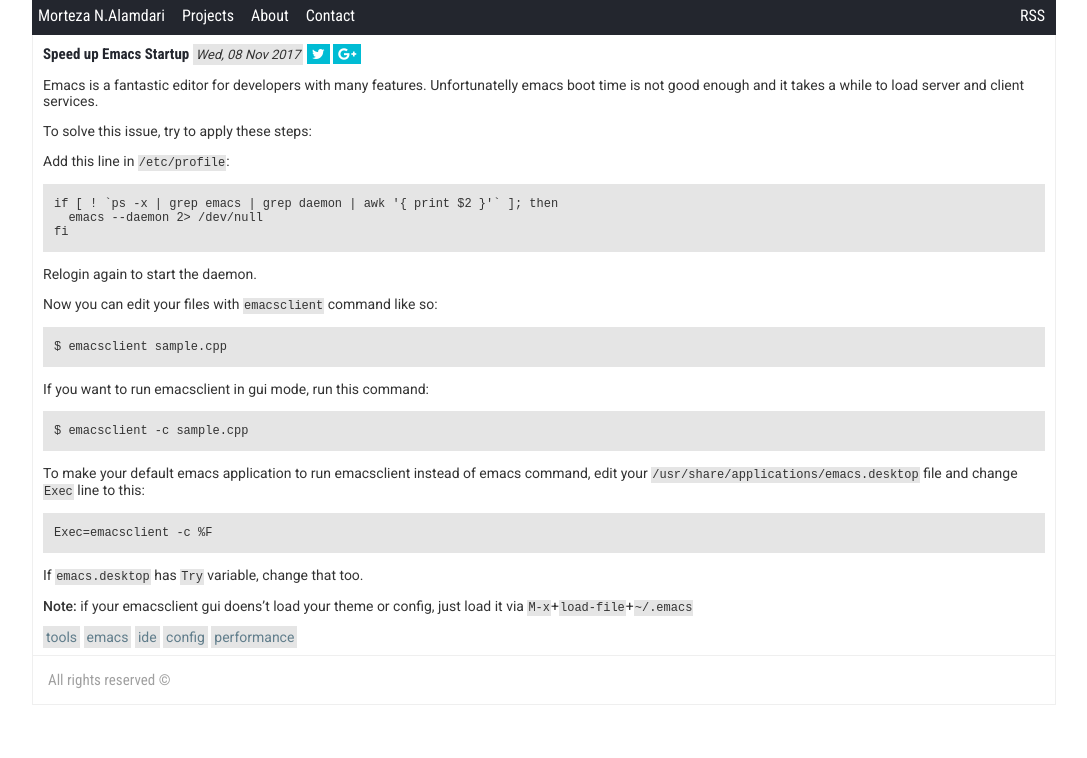
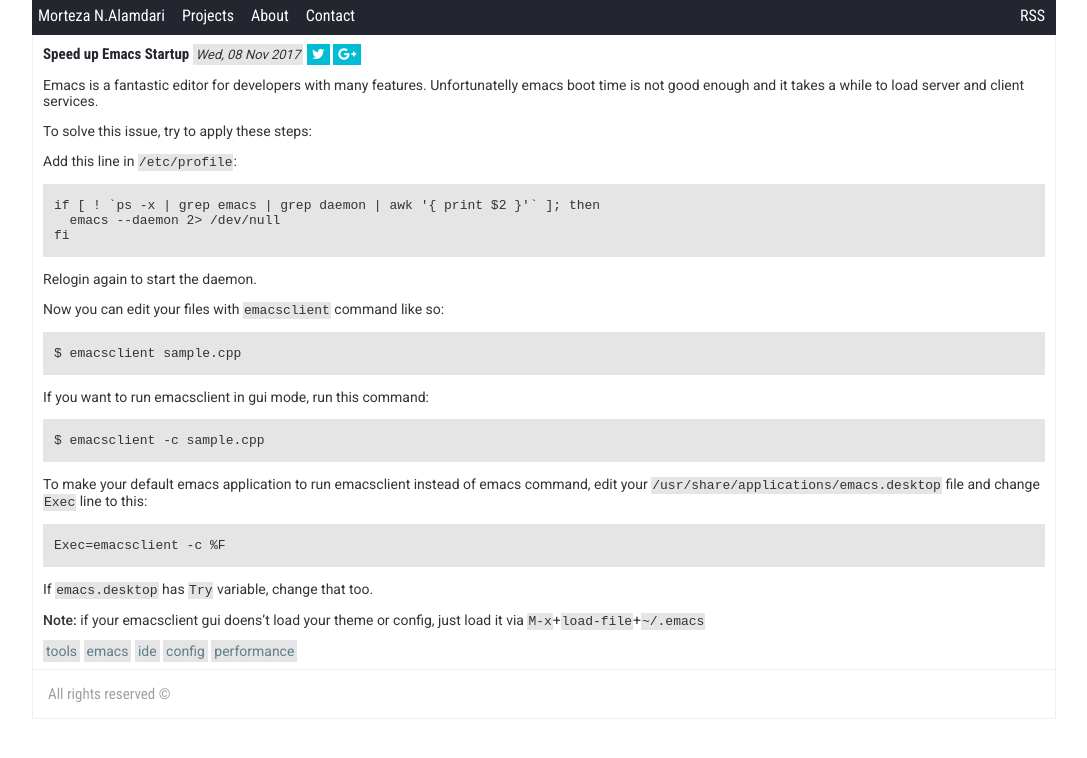
Before and after one commit to Mortezaipo/stage, a Jekyll site: the page built from _posts/2017-11-08-speed-up-emacs-startup.md, in a window 1280 px wide. Shown: the top 758 px of the page, without its empty margins (96-1183 px from the left). Built offline with Jekyll 4.4.1, drawn with Linux system fonts in a browser that asks for light colours.

Commit message:
Bug fixes.

```diff
--- a/_layouts/post.html
+++ b/_layouts/post.html
@@ -3,7 +3,7 @@
 ---
 <article class="post">
   <strong class="post-title">
-    <a href="{{page.url | prepend: site.baseurl}}" rel="bookmark" title="Permanent link to {{site.baseurl}}{{post.url}}">
+    <a href="{{page.url | prepend: site.baseurl}}" rel="bookmark" title="Permanent link to {{page.title}}">
       {{page.title}}
     </a>
   </strong>
--- a/inc/css/main.css
+++ b/inc/css/main.css
@@ -87,12 +87,12 @@
 .post .post-share-link {
     color: #FFF;
     background-color: #00BCD4;
-    padding: 2px 5px;
+    padding: 2.5px 5px;
 }
 div.highlighter-rouge,
 code.highlighter-rouge {
     border: 1px solid #e5e5e5;
-    font-size: small;
+    font-size: initial;
     /*box-shadow: 0 0 4px #e5e5e5;*/
     background-color: #e5e5e5;
     color: #333;
--- a/index.html
+++ b/index.html
@@ -5,8 +5,8 @@
 <article class="post">
   <div>
     <strong class="post-title">
-      <a href="{{post.url | prepend: site.baseurl}}" rel="bookmark" title="Permanent link to {{site.baseurl}}{{post.url}}">
-	{{post.title}}
+      <a href="{{post.url | prepend: site.baseurl}}" rel="bookmark" title="Permanent link to {{post.title}}">
+	      {{post.title}}
       </a>
     </strong>
     <time datetime="{{post.date}}">{{post.date | date: "%a, %d %b %Y"}}</time>
```
